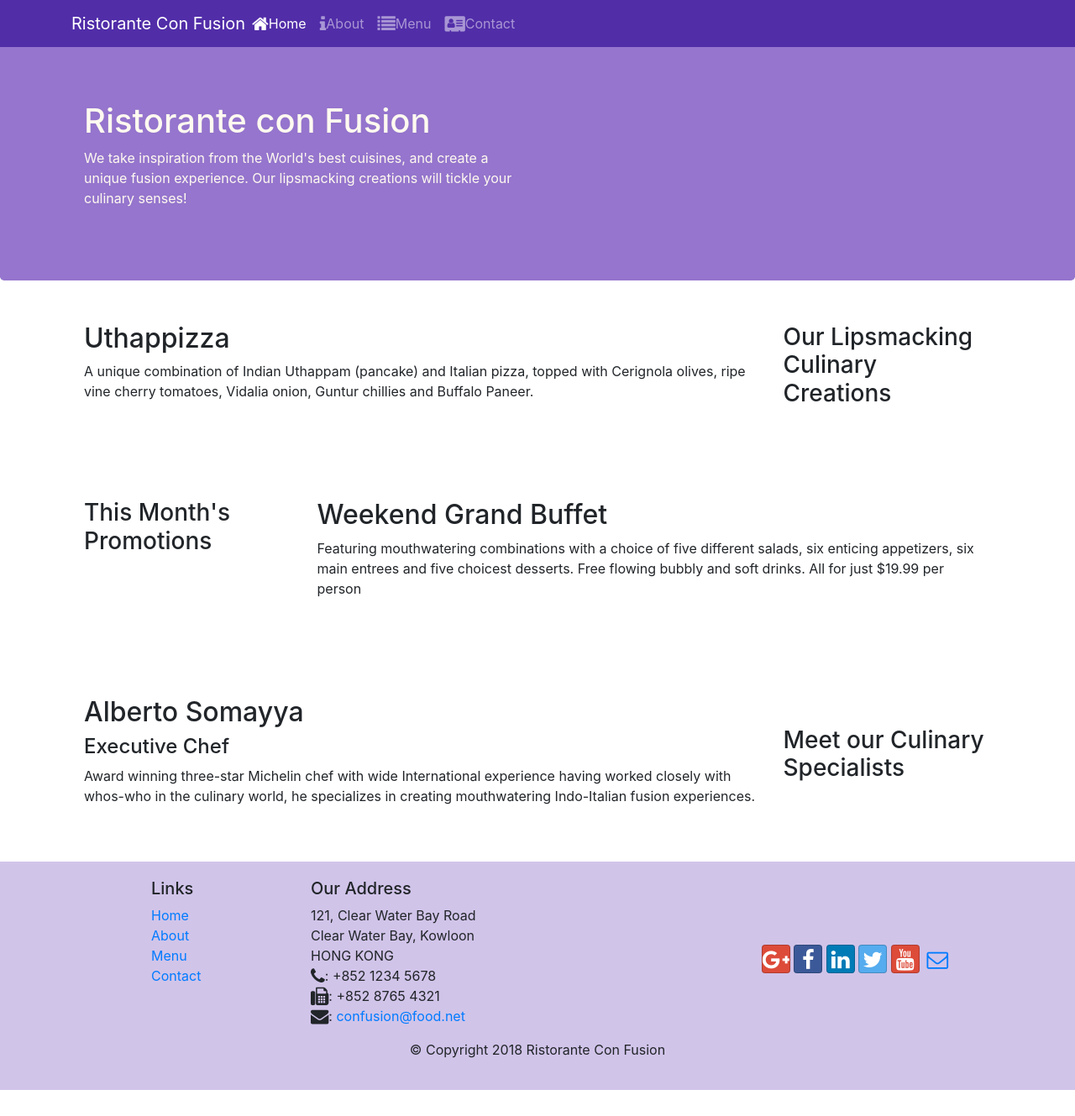
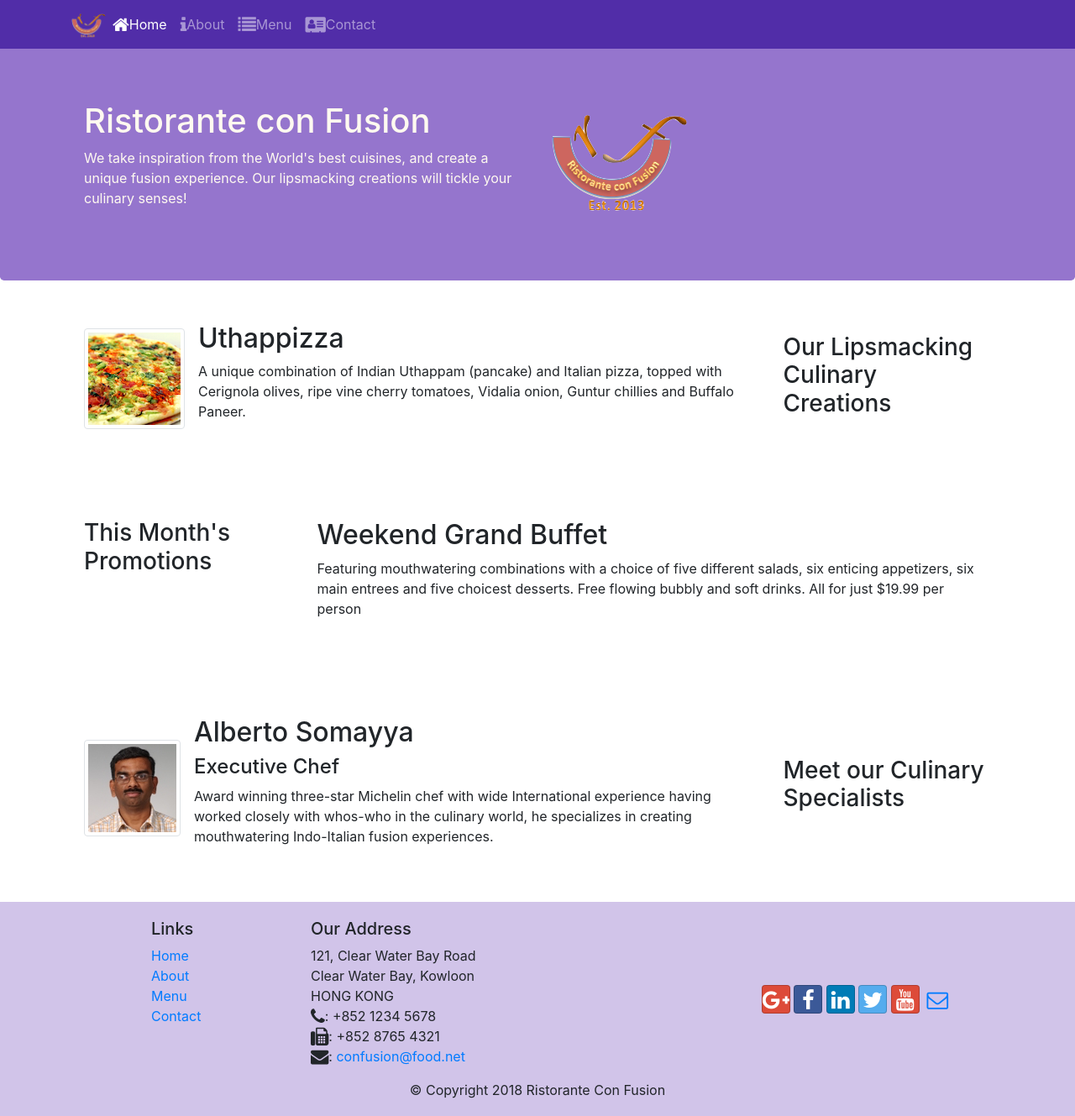
Before and after one commit to aryankapoor-1/ECommerce-Website, a website: page index.html in a window 1280 px wide. Shown: the whole page at 84% size. Before the commit the page ends 1298 px from the top, so only its background shows below. Drawn offline with nearby package versions, Linux system fonts and the light colour scheme.

Commit message:
Images and Media

```diff
--- a/index.html
+++ b/index.html
@@ -22,7 +22,7 @@
             <button class="navbar-toggler" type="button" data-toggle="collapse" data-target="#Navbar">
                 <span class="navbar-toggler-icon"></span>
             </button>
-            <a class="navbar-brand mr-auto" href="#">Ristorante Con Fusion</a>
+            <a class="navbar-brand mr-auto" href="#"><img src="img/logo.png" height="30" width="41"></a>
             <div class="collapse navbar-collapse" id="Navbar">
                 <ul class="navbar-nav mr-auto">
                     <li class="nav-item active"><a class="nav-link" href="#"><span class="fa fa-home fa-lg"></span>Home</a></li>
@@ -38,9 +38,10 @@
             <div class="row row-header">
                 <div class="col-12 col-sm-6">
                     <h1>Ristorante con Fusion</h1>
-                    <p>We take inspiration from the World's best cuisines, and create a unique fusion experience. Our lipsmacking creations will tickle your culinary senses!</p>
+                    <p class="d-none d-sm-block">We take inspiration from the World's best cuisines, and create a unique fusion experience. Our lipsmacking creations will tickle your culinary senses!</p>
                 </div>
-                <div class="col-12 col-sm">
+                <div class="col-12 col-sm align-self-center">
+                    <img src="img/logo.png" class="img-fluid">
                 </div>
             </div>
         </div>
@@ -52,8 +53,13 @@
                 <h3>Our Lipsmacking Culinary Creations</h3>
             </div>
             <div class="col col-sm order-sm-first col-md">
-                <h2>Uthappizza</h2>
-                <p>A unique combination of Indian Uthappam (pancake) and Italian pizza, topped with Cerignola olives, ripe vine cherry tomatoes, Vidalia onion, Guntur chillies and Buffalo Paneer.</p>
+                <div class="media">
+                    <img class="d-flex mr-3 img-thumbnail align-self-center" src="img/uthappizza.png" alt="uthappizza">
+                    <div class="media-body">
+                        <h2 Class="mt-0">Uthappizza</h2>
+                        <p class="d-none d-sm-block">A unique combination of Indian Uthappam (pancake) and Italian pizza, topped with Cerignola olives, ripe vine cherry tomatoes, Vidalia onion, Guntur chillies and Buffalo Paneer.</p>
+                    </div>
+                </div>
             </div>
         </div>
 
@@ -64,7 +70,7 @@
             </div>
             <div  class="col col-sm col-md">
                 <h2>Weekend Grand Buffet</h2>
-                <p>Featuring mouthwatering combinations with a choice of five different salads, six enticing appetizers, six main entrees and five choicest desserts. Free flowing bubbly and soft drinks. All for just $19.99 per person </p>
+                <p class="d-none d-sm-block">Featuring mouthwatering combinations with a choice of five different salads, six enticing appetizers, six main entrees and five choicest desserts. Free flowing bubbly and soft drinks. All for just $19.99 per person </p>
             </div>
         </div>
 
@@ -73,9 +79,14 @@
                 <h3>Meet our Culinary Specialists</h3>
             </div>
             <div  class="col col-sm order-sm-first col-md">
-                <h2>Alberto Somayya</h2>
-                <h4>Executive Chef</h4>
-                <p>Award winning three-star Michelin chef with wide International experience having worked closely with whos-who in the culinary world, he specializes in creating mouthwatering Indo-Italian fusion experiences. </p>
+                <div class="media">
+                    <img class="d-flex mr-3 img-thumbnail align-self-center" src="img/alberto.png" alt="alberto">
+                    <div class="media-body">
+                        <h2 class="mt-0">Alberto Somayya</h2>
+                        <h4>Executive Chef</h4>
+                        <p class="d-none d-sm-block">Award winning three-star Michelin chef with wide International experience having worked closely with whos-who in the culinary world, he specializes in creating mouthwatering Indo-Italian fusion experiences. </p>
+                    </div>
+                </div>
             </div>
         </div>
     </div>
```
Also changed, not shown: aboutus.html (+4 -6 lines), contactus.html (+3 -2 lines), img/alberto.png (added), img/buffet.png (added), img/logo.png (added), img/uthappizza.png (added), 1 other file.
